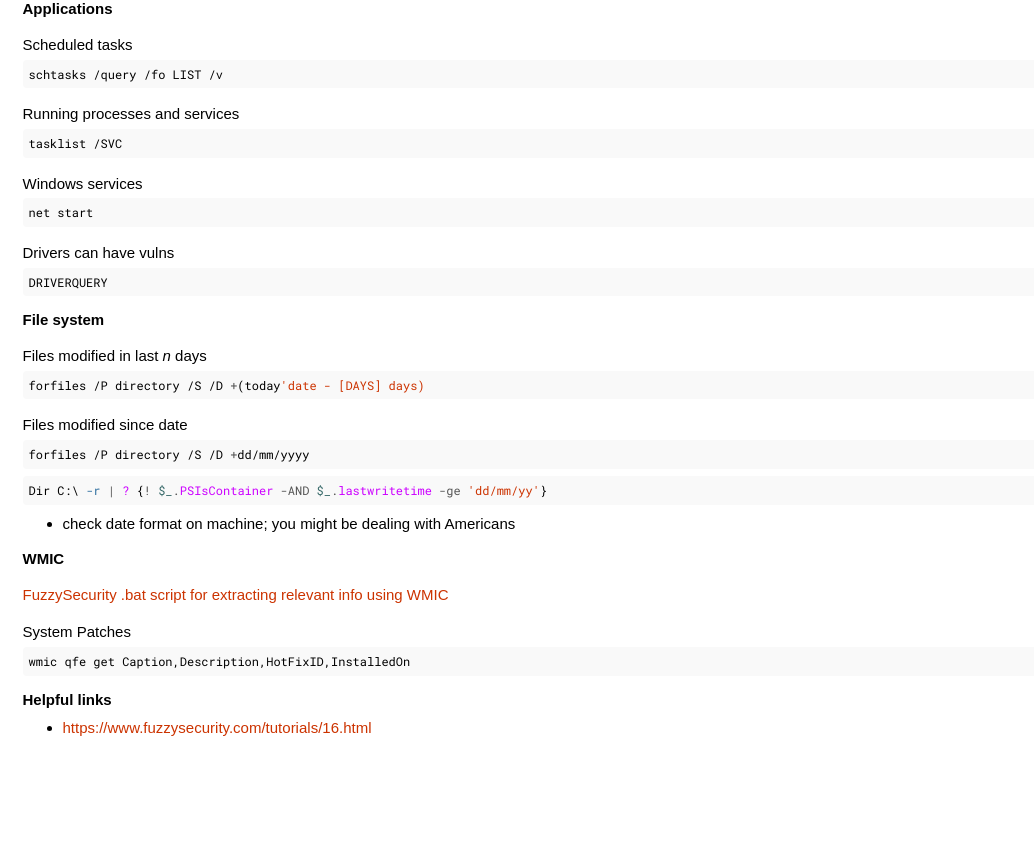
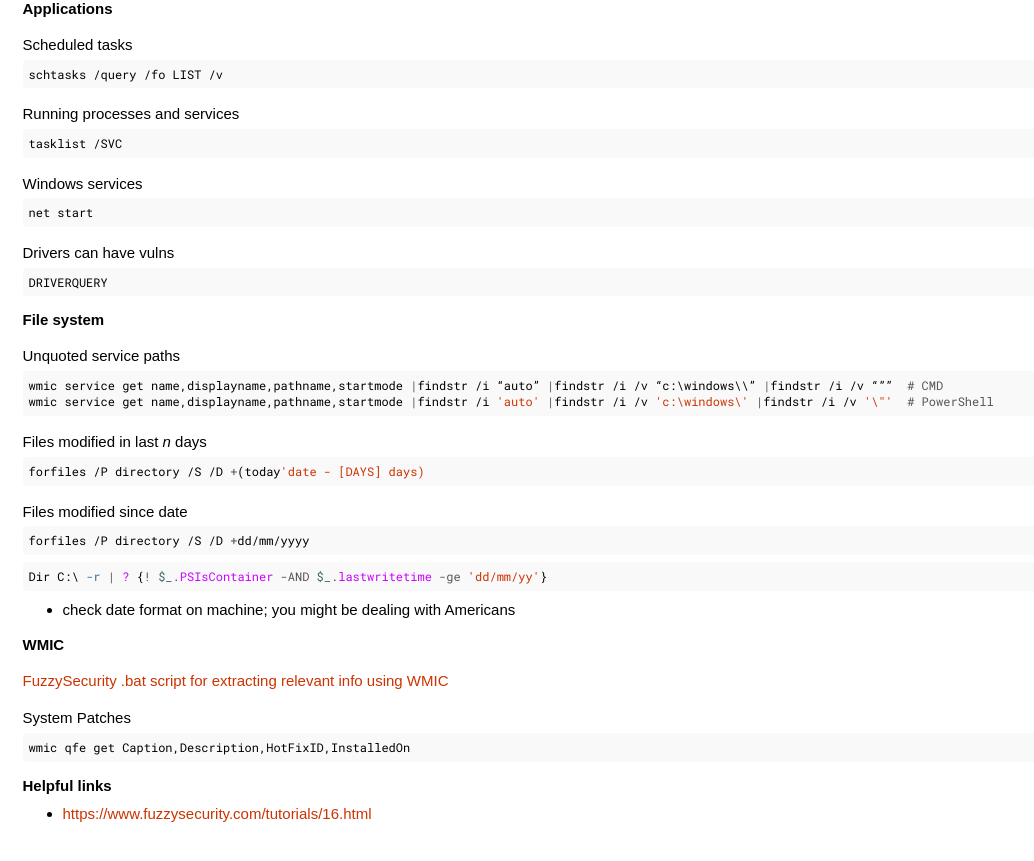
Before and after one commit to agrzeslak/cheatsheet, a Jekyll site: the page built from _topics/windows-privilege-escalation.md, in a window 1280 px wide and 900 px high, scrolled down 1165 px. Shown: the top 861 px of the window, without its empty margins (0-1034 px from the left). Built offline with Jekyll 4.4.1, drawn with Linux system fonts in a browser that asks for light colours; before the commit the page ends 1979 px from its top, so only the background shows below that.

Commit message:
unquoted service paths and renaming

````diff
--- a/_topics/windows-privesc.md
+++ b/_topics/windows-privilege-escalation.md
@@ -1,13 +1,11 @@
 ---
 layout: default
-title: Windows Privesc
+title: Windows Privilege Escalation
 tags:
     - administrator
-    - escalation
     - microsoft
-    - nt
-    - privilege
-    - system
+    - nt\system
+    - privesc
 ---
 # Windows Privesc
 Setting up a lower priv user for authenticated assessments
@@ -102,6 +100,12 @@ DRIVERQUERY
 ```
 
 ### File system
+Unquoted service paths
+```powershell
+wmic service get name,displayname,pathname,startmode |findstr /i “auto” |findstr /i /v “c:\windows\\” |findstr /i /v “””  # CMD
+wmic service get name,displayname,pathname,startmode |findstr /i 'auto' |findstr /i /v 'c:\windows\' |findstr /i /v '\"'  # PowerShell
+```
+
 Files modified in last _n_ days
 ```powershell
 forfiles /P directory /S /D +(today'date - [DAYS] days)
````
Also changed, not shown: _topics/linux-privilege-escalation.md (renamed from _topics/linux-privesc.md, +1 -1 lines).
